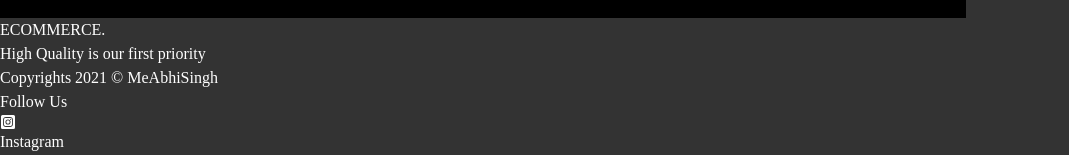
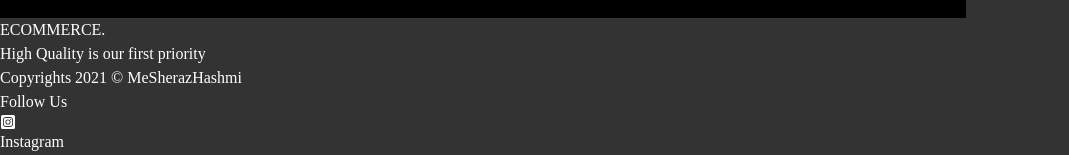
Before and after one commit to SherazHashmi1111/Amazone-Clone, a React (Vite) app in the folder frontend/: page / in a window 1280 px wide. Shown: the part 4630-4785 px from the top of the page, without its empty margins (0-1069 px from the left). Built offline with nearby package versions, Linux system fonts and the light colour scheme; a web font is replaced by a local one.

Commit message:
now we are moving towards to setup a new reduxtoolkit store

```diff
--- a/frontend/package.json
+++ b/frontend/package.json
@@ -11,11 +11,14 @@
   },
   "dependencies": {
     "@material-tailwind/react": "^2.1.10",
+    "@reduxjs/toolkit": "^2.5.1",
     "react": "^19.0.0",
     "react-dom": "^19.0.0",
     "react-helmet": "^6.1.0",
     "react-icons": "^5.4.0",
+    "react-redux": "^9.2.0",
     "react-router-dom": "^7.1.5",
+    "redux": "^5.0.1",
     "webfonts-loader": "^8.1.0"
   },
   "devDependencies": {
--- a/frontend/src/components/layout/Footer.jsx
+++ b/frontend/src/components/layout/Footer.jsx
@@ -22,7 +22,7 @@ function Footer() {
       <div className="text-center mt-6 md:mt-0 flex flex-col gap-2">
         <h1 className="text-3xl font-bold text-red-500">ECOMMERCE.</h1>
         <p className="text-xs mt-1">High Quality is our first priority</p>
-        <p className="text-xs">Copyrights 2021 © MeAbhiSingh</p>
+        <p className="text-xs">Copyrights 2021 © MeSherazHashmi</p>
       </div>
 
       {/* Social Media Links */}
```
Also changed, not shown: 1 other file (tests, documents, lock files or other folders).
